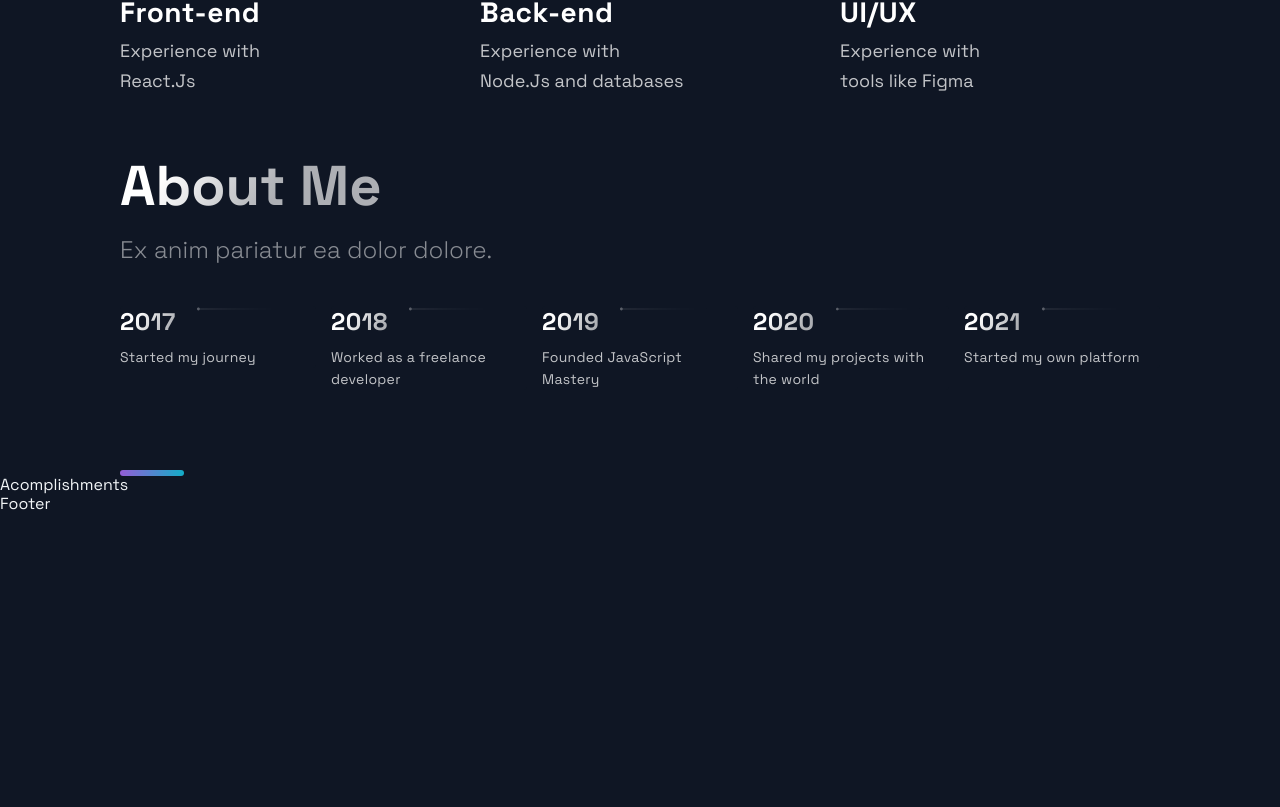
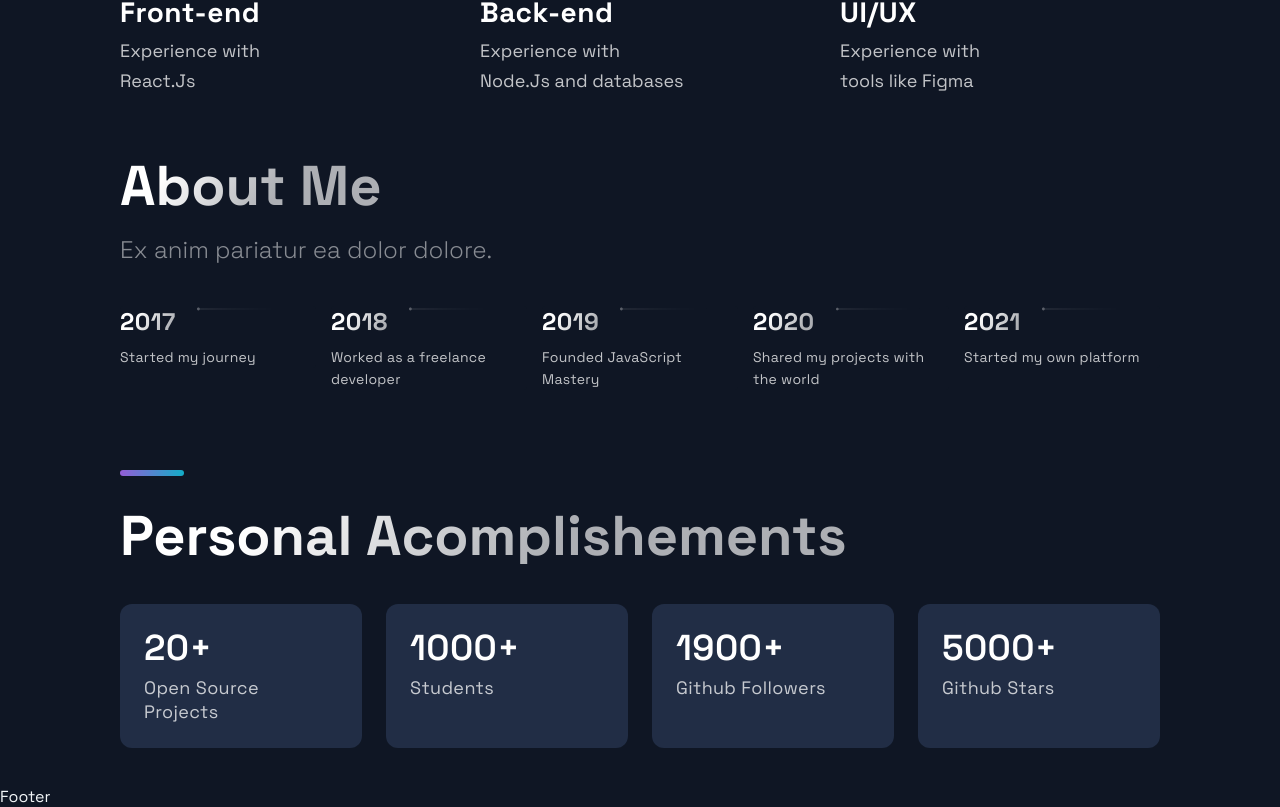
Before and after one commit to eddymandran/portfolio, a Next.js app: page / in a window 1280 px wide. Shown: the part 2461-3268 px from the top of the page. Before the commit the page ends 2975 px from the top, so only its background shows below. Built offline with nearby package versions, Linux system fonts and the light colour scheme.

Commit message:
personal acomplishments section done

```diff
--- a/src/components/Acomplishments/Acomplishments.js
+++ b/src/components/Acomplishments/Acomplishments.js
@@ -11,9 +11,17 @@
 ];
 
 const Acomplishments = () => (
-  <div>
-    Acomplishments
-  </div>
+  <Section>
+    <SectionTitle>Personal Acomplishements</SectionTitle>
+    <Boxes>
+      {data.map((card, index) =>(
+        <Box key={index}>
+          <BoxNum>{card.number}+</BoxNum>
+          <BoxText>{card.text}</BoxText>
+        </Box>
+      ))}
+    </Boxes>
+  </Section>
 );
 
 export default Acomplishments;
```
